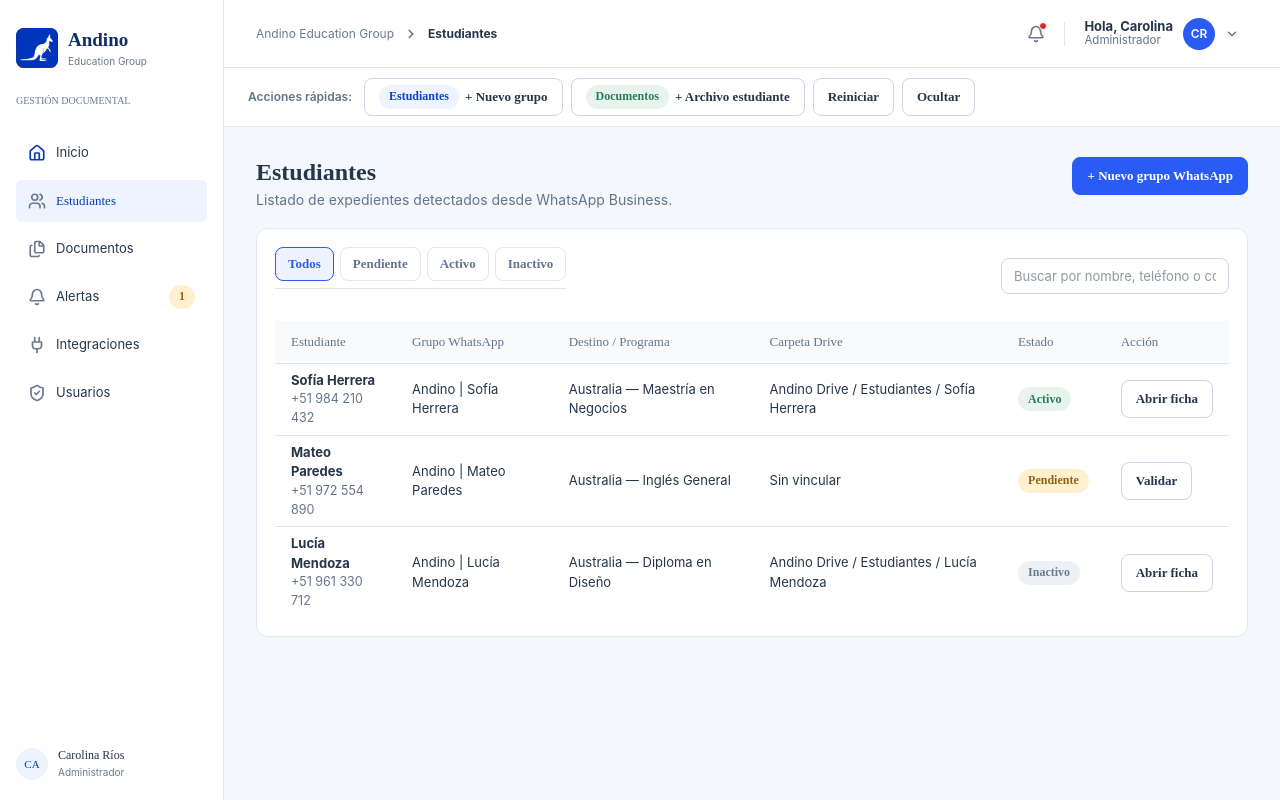
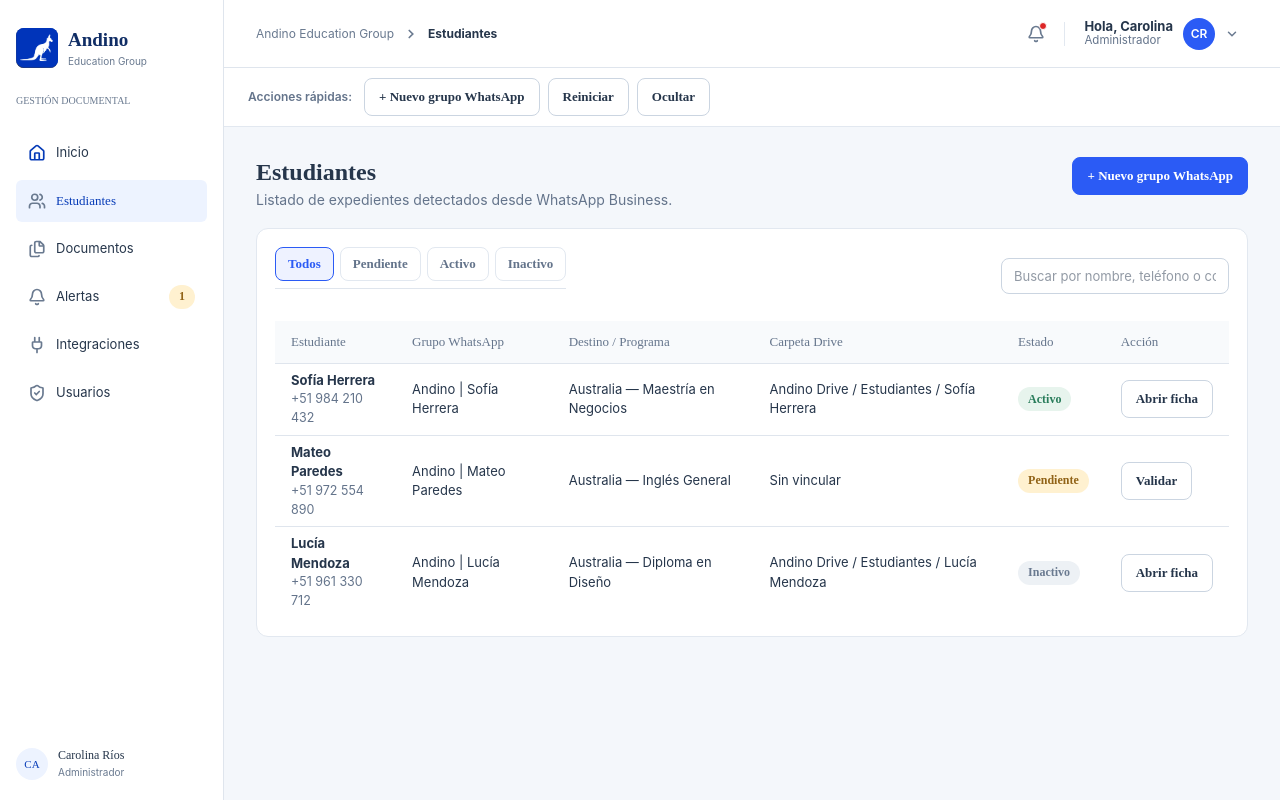
Before and after one commit to PaulBendezuTorres/AndinoEducationGroup, a React (Vite) app: page /inicio in a window 1280 px wide. Both pictures are taken after a click on the button "Estudiantes". Built offline with nearby package versions, Linux system fonts and the light colour scheme; a web font is replaced by a local one.

Commit message:
UI: mostrar acciones rápidas estrictamente por ruta y ocultarlas en Inicio/Admin

```diff
--- a/src/features/sprintBar/SprintBar.tsx
+++ b/src/features/sprintBar/SprintBar.tsx
@@ -1,5 +1,5 @@
 import { useState } from "react";
-import { Badge, Button } from "../../shared/components/UI";
+import { Button } from "../../shared/components/UI";
 import { useAppStore } from "../../shared/context/AppStore";
 import type { Page } from "../../shared/types/domain";
 
@@ -14,6 +14,14 @@ export function SprintBar({ page, go }: { page: Page; go: (page: Page) => void }
   } = useAppStore();
   const [visible, setVisible] = useState(true);
 
+  const isStudents = page === "students" || page === "validation" || page === "student";
+  const isDocs = page === "documents" || page === "review";
+  const isAlerts = page === "alerts";
+
+  // Solo mostrar acciones rápidas en Estudiantes (si no es Personal), Documentos o Alertas
+  const hasActions = (isStudents && role !== "Personal") || isDocs || isAlerts;
+  if (!hasActions) return null;
+
   const inactiveStudent = students.find((s) => s.status === "Inactivo");
   const activeStudent = students.find((s) => s.id === selectedStudentId) ?? students[0];
 
@@ -26,62 +34,53 @@ export function SprintBar({ page, go }: { page: Page; go: (page: Page) => void }
     );
   }
 
-  const isStudents = page === "students" || page === "validation" || page === "student";
-  const isDocs = page === "documents" || page === "review";
-  const isAlerts = page === "alerts";
-  const isHome = page === "home";
-
   return (
     <div className="sprint-bar">
       <span className="sprint-bar-label">Acciones rápidas:</span>
 
-      {(isHome || isStudents) && role !== "Personal" && (
+      {isStudents && role !== "Personal" && (
         <Button
           onClick={() => {
             simulateWhatsAppGroup();
             go("validation");
           }}
         >
-          <Badge tone="blue">Estudiantes</Badge> + Nuevo grupo
+          + Nuevo grupo WhatsApp
         </Button>
       )}
 
-      {(isHome || isStudents || isDocs) && (
+      {isDocs && (
+        <>
           <Button
             onClick={() => {
               if (activeStudent) {
                 simulateFileUpload(activeStudent.id, "Estudiante");
-              go("documents");
               }
             }}
           >
-          <Badge tone="green">Documentos</Badge> + Archivo estudiante
+            + Archivo de Estudiante
           </Button>
-      )}
-
-      {isDocs && (
           <Button
             onClick={() => {
               if (activeStudent) {
                 simulateFileUpload(activeStudent.id, "Personal de Andino");
-              go("documents");
               }
             }}
           >
-          <Badge tone="gray">Documentos</Badge> + Archivo personal
+            + Archivo de Personal
           </Button>
+        </>
       )}
 
-      {(isHome || isAlerts) && (
+      {isAlerts && (
         <Button
           onClick={() => {
             if (inactiveStudent) {
               simulateFileUpload(inactiveStudent.id, "Estudiante", "certificado_inactivo.pdf");
-              go("alerts");
             }
           }}
         >
-          <Badge tone="amber">Alertas</Badge> + Archivo inactivo
+          + Archivo de Inactivo
         </Button>
       )}
 
```
Lines whose indentation alone changed are shown as unchanged.
